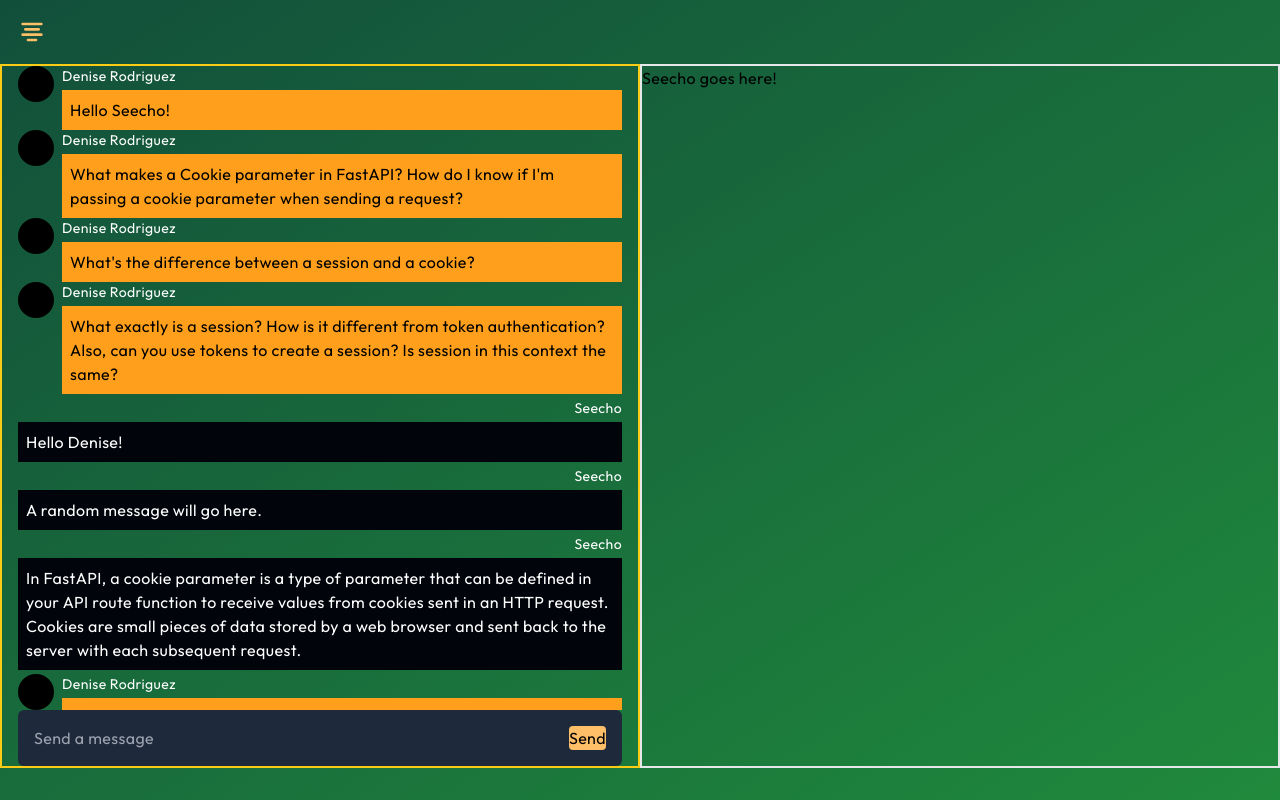
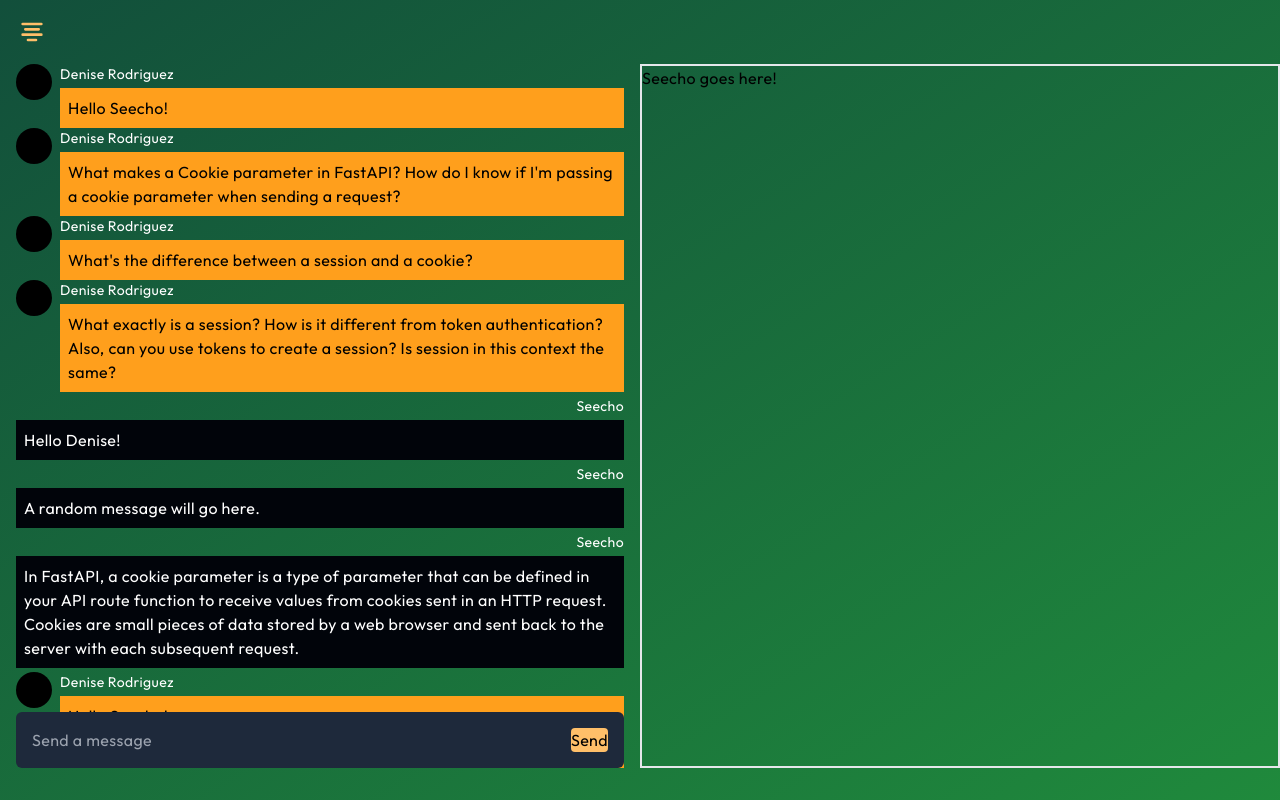
Before and after one commit to deniselupe/chat-app, a Next.js app in the folder frontend/: page /chat in a window 1280 px wide. Built offline with nearby package versions, Linux system fonts and the light colour scheme.

Commit message:
feat: make chat input sticky

```diff
--- a/frontend/src/components/chat-input/index.tsx
+++ b/frontend/src/components/chat-input/index.tsx
@@ -29,6 +29,7 @@
     console.log('Rendered!');
 
     return (
+        <div className="sticky bottom-0">
             <div className="relative flex items-center p-2 mx-4 rounded-md bg-slate-800">
                 <textarea
                     className="flex-1 py-2 pl-2 pr-12 outline-none resize-none bg-slate-800 text-white"
@@ -42,5 +43,7 @@
                     Send
                 </button>
             </div>
+        </div>
+
     );
 }
--- a/frontend/src/components/messages/index.tsx
+++ b/frontend/src/components/messages/index.tsx
@@ -4,8 +4,7 @@
 
 export default function Messages() {
     return (
-        <div className="flex flex-col border-2 border-yellow-400 lg:w-1/2 h-1/2 lg:h-full">
-            <div className="overflow-y-auto">
+        <div className="overflow-y-auto lg:w-1/2 h-1/2 lg:h-full">
             <UserMessage>
                 Hello Seecho!
             </UserMessage>
@@ -56,7 +55,6 @@
                 function to receive values from cookies sent in an HTTP request. Cookies are small pieces of
                 data stored by a web browser and sent back to the server with each subsequent request.
             </SeechoMessage>
-            </div>
             <ChatInput />
         </div>
     );
```
Lines whose indentation alone changed are shown as unchanged.
